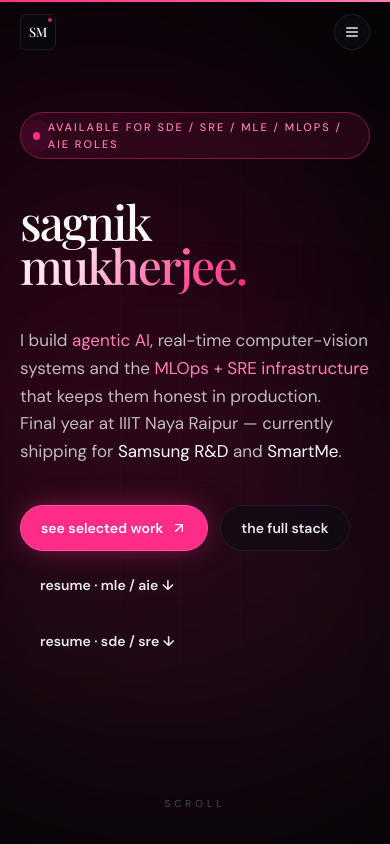
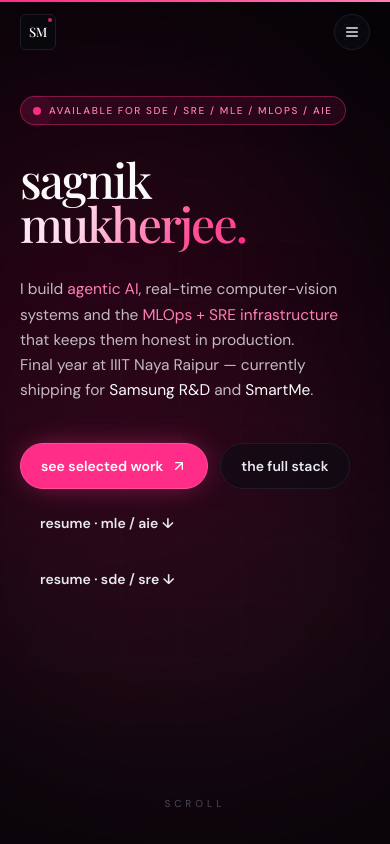
Before and after one commit to r1cksync/portfolio, a Next.js app: page / in a window 390 px wide. Shown: the top 844 px of the page. Built offline with nearby package versions, Linux system fonts and the light colour scheme; a web font is replaced by a local one.

Commit message:
feat(mobile): tap-friendly cards, staggered mobile nav, disable Lenis on touch, safe-area + reduced-motion; data: add github links for creditlens/india-nightlight/logical-clocks

```diff
--- a/app/globals.css
+++ b/app/globals.css
@@ -18,6 +18,34 @@
   font-family: var(--font-sans), system-ui, sans-serif;
   -webkit-font-smoothing: antialiased;
   -moz-osx-font-smoothing: grayscale;
+  -webkit-tap-highlight-color: transparent;
+  text-size-adjust: 100%;
+  -webkit-text-size-adjust: 100%;
+}
+
+html {
+  overflow-x: hidden;
+}
+body {
+  overflow-x: hidden;
+  overscroll-behavior-y: none;
+}
+
+@supports (padding: max(0px)) {
+  body {
+    padding-left: env(safe-area-inset-left);
+    padding-right: env(safe-area-inset-right);
+  }
+}
+
+/* Reduce-motion safety net */
+@media (prefers-reduced-motion: reduce) {
+  *, *::before, *::after {
+    animation-duration: 0.001ms !important;
+    animation-iteration-count: 1 !important;
+    transition-duration: 0.001ms !important;
+    scroll-behavior: auto !important;
+  }
 }
 
 ::selection {
--- a/components/LenisProvider.tsx
+++ b/components/LenisProvider.tsx
@@ -5,6 +5,12 @@
 
 export default function LenisProvider({ children }: { children: ReactNode }) {
   useEffect(() => {
+    // Skip Lenis on touch / coarse-pointer devices. Native iOS/Android scrolling
+    // with momentum + overscroll is consistently smoother than a hijacked RAF loop.
+    if (typeof window === "undefined") return;
+    const mq = window.matchMedia("(hover: none), (pointer: coarse)");
+    if (mq.matches) return;
+
     const lenis = new Lenis({
       duration: 1.4,
       easing: (t: number) => Math.min(1, 1.001 - Math.pow(2, -10 * t)),
--- a/components/ProjectCard.tsx
+++ b/components/ProjectCard.tsx
@@ -1,7 +1,7 @@
 "use client";
 
 import Link from "next/link";
-import { useRef, useState, type MouseEvent } from "react";
+import { useEffect, useRef, useState, type MouseEvent } from "react";
 import { motion, useMotionValue, useSpring, useTransform } from "framer-motion";
 import { ArrowUpRight, Github, Globe } from "lucide-react";
 import type { Project } from "@/lib/projects";
@@ -9,6 +9,16 @@
 export default function ProjectCard({ project, index = 0 }: { project: Project; index?: number }) {
   const ref = useRef<HTMLDivElement | null>(null);
   const [hovered, setHovered] = useState(false);
+  const [isTouch, setIsTouch] = useState(false);
+
+  useEffect(() => {
+    if (typeof window === "undefined") return;
+    const mq = window.matchMedia("(hover: none), (pointer: coarse)");
+    const update = () => setIsTouch(mq.matches);
+    update();
+    mq.addEventListener?.("change", update);
+    return () => mq.removeEventListener?.("change", update);
+  }, []);
 
   const mx = useMotionValue(0);
   const my = useMotionValue(0);
@@ -16,6 +26,7 @@
   const rotY = useSpring(useTransform(mx, [-0.5, 0.5], [-4, 4]), { stiffness: 200, damping: 22 });
 
   const handleMove = (e: MouseEvent<HTMLDivElement>) => {
+    if (isTouch) return;
     const r = e.currentTarget.getBoundingClientRect();
     mx.set((e.clientX - r.left) / r.width - 0.5);
     my.set((e.clientY - r.top) / r.height - 0.5);
@@ -38,10 +49,11 @@
       <motion.div
         ref={ref}
         onMouseMove={handleMove}
-        onMouseEnter={() => setHovered(true)}
+        onMouseEnter={() => !isTouch && setHovered(true)}
         onMouseLeave={handleLeave}
-        style={{ rotateX: rotX, rotateY: rotY, transformStyle: "preserve-3d" }}
-        className="relative overflow-hidden rounded-2xl border border-line bg-carbon/80 transition-colors duration-300 hover:border-pink-500/50"
+        whileTap={isTouch ? { scale: 0.985 } : undefined}
+        style={isTouch ? undefined : { rotateX: rotX, rotateY: rotY, transformStyle: "preserve-3d" }}
+        className="relative overflow-hidden rounded-2xl border border-line bg-carbon/80 transition-colors duration-300 hover:border-pink-500/50 active:border-pink-500/60"
       >
         {/* gradient glow ring */}
         <div className="pointer-events-none absolute -inset-px rounded-2xl opacity-0 transition-opacity duration-500 group-hover:opacity-100">
--- a/components/landing/Hero.tsx
+++ b/components/landing/Hero.tsx
@@ -7,7 +7,7 @@
 
 export default function Hero() {
   return (
-    <section className="relative isolate min-h-[100svh] overflow-hidden pb-24 pt-28">
+    <section className="relative isolate min-h-[100svh] overflow-hidden pb-20 pt-24 sm:pb-24 sm:pt-28">
       {/* Animated gradient mesh */}
       <div className="pointer-events-none absolute inset-0 -z-10">
         <div
@@ -33,11 +33,11 @@
           initial={{ opacity: 0, y: 12 }}
           animate={{ opacity: 1, y: 0 }}
           transition={{ duration: 0.6 }}
-          className="mb-10 flex items-center gap-3"
+          className="mb-8 flex flex-wrap items-center gap-2.5 sm:mb-10 sm:gap-3"
         >
-          <span className="inline-flex items-center gap-2 rounded-full border border-pink-500/40 bg-pink-500/10 px-3 py-1.5 text-[11px] font-medium uppercase tracking-[0.18em] text-pink-300 backdrop-blur-md">
+          <span className="inline-flex items-center gap-2 rounded-full border border-pink-500/40 bg-pink-500/10 px-3 py-1.5 text-[10px] font-medium uppercase tracking-[0.16em] text-pink-300 backdrop-blur-md sm:text-[11px] sm:tracking-[0.18em]">
             <span className="live-dot" />
-            available for sde / sre / mle / mlops / aie roles
+            available for sde / sre / mle / mlops / aie
           </span>
           <span className="hidden items-center gap-1.5 rounded-full border border-line bg-graphite/40 px-3 py-1.5 text-[11px] font-medium uppercase tracking-[0.18em] text-bone backdrop-blur-md sm:inline-flex">
             <Sparkles className="h-3 w-3 text-pink-400" />
@@ -73,7 +73,7 @@
               initial={{ opacity: 0, y: 20 }}
               animate={{ opacity: 1, y: 0 }}
               transition={{ duration: 0.8, delay: 0.6 }}
-              className="mt-10 max-w-2xl text-balance text-[17px] leading-relaxed text-bone/80 sm:text-[19px]"
+              className="mt-8 max-w-2xl text-balance text-[15.5px] leading-relaxed text-bone/80 sm:mt-10 sm:text-[19px]"
             >
               I build <span className="text-pink-300">agentic AI</span>, real-time computer-vision systems and the{" "}
               <span className="text-pink-300">MLOps + SRE infrastructure</span> that keeps them honest in
--- a/components/layout/Navbar.tsx
+++ b/components/layout/Navbar.tsx
@@ -96,28 +96,45 @@
             initial={{ height: 0, opacity: 0 }}
             animate={{ height: "auto", opacity: 1 }}
             exit={{ height: 0, opacity: 0 }}
-            transition={{ duration: 0.3, ease: "easeOut" }}
+            transition={{ duration: 0.3, ease: [0.22, 1, 0.36, 1] }}
             className="overflow-hidden border-t border-line bg-ink/95 backdrop-blur-xl lg:hidden"
           >
-            <div className="space-y-1 px-5 py-5">
+            <motion.div
+              initial="closed"
+              animate="open"
+              variants={{ open: { transition: { staggerChildren: 0.06, delayChildren: 0.05 } } }}
+              className="space-y-1 px-5 py-5"
+            >
               {site.nav.map((item) => (
+                <motion.div
+                  key={item.href}
+                  variants={{ closed: { opacity: 0, x: -12 }, open: { opacity: 1, x: 0 } }}
+                  transition={{ duration: 0.35, ease: [0.22, 1, 0.36, 1] }}
+                >
                   <Link
-                  key={item.href}
                     href={item.href}
                     onClick={() => setOpen(false)}
-                  className="block rounded-lg px-3 py-3 text-sm font-medium text-bone hover:bg-pink-500/10 hover:text-pink-300"
+                    className="group flex items-center justify-between rounded-lg px-3 py-3.5 text-[15px] font-medium text-bone transition-colors hover:bg-pink-500/10 hover:text-pink-300 active:bg-pink-500/15"
                   >
-                  {item.label}
+                    <span>{item.label}</span>
+                    <span className="text-pink-400 opacity-0 transition-opacity group-hover:opacity-100">→</span>
                   </Link>
+                </motion.div>
               ))}
+              <motion.div
+                variants={{ closed: { opacity: 0, y: 10 }, open: { opacity: 1, y: 0 } }}
+                transition={{ duration: 0.4, ease: [0.22, 1, 0.36, 1] }}
+                className="pt-2"
+              >
                 <Link
                   href="/#contact"
                   onClick={() => setOpen(false)}
-                className="mt-2 block rounded-lg bg-pink-500 px-3 py-3 text-center text-sm font-semibold text-white"
+                  className="block rounded-lg bg-pink-500 px-3 py-3.5 text-center text-sm font-semibold text-white shadow-[0_0_24px_-10px_rgba(255,45,135,0.7)]"
                 >
-                let's talk →
+                  let&apos;s talk →
                 </Link>
-            </div>
+              </motion.div>
+            </motion.div>
           </motion.div>
         )}
       </AnimatePresence>
--- a/lib/projects.ts
+++ b/lib/projects.ts
@@ -131,6 +131,7 @@
       "Multi-agent credit underwriting platform built for production banking workflows. Eighteen specialised agents — document_ingestor, kyc_validator, income_normalizer, bureau_aggregator, fraud_signaler, dti_calculator, collateral_assessor, behavioural_scorer, sector_risk_analyst, peer_benchmarker, regulatory_compliance_checker, ecl_estimator, stress_tester, narrative_writer, decision_committee, audit_logger, explanation_generator, escalation_router — coordinate through a planner that respects regulatory boundaries. Every score ships with traceable feature attribution and a regulator-ready audit trail. Built on Next.js + TypeScript with a multi-tenant architecture, employee + customer portals, and an editorial design language inspired by financial broadsheets.",
     cover: "/projects/creditlens/cover.png",
     tags: ["Next.js", "TypeScript", "LangChain", "Multi-Agent", "PostgreSQL", "Regulatory Compliance", "Banking", "RBAC"],
+    github: "https://github.com/r1cksync/creditlens-aws-infra-deployment",
     year: "2025",
     category: "Agentic AI",
     highlights: [
@@ -150,6 +151,7 @@
       "A teaching-grade simulator for the foundations of distributed time. Each process card surfaces its physical clock, Lamport scalar and full vector clock side-by-side, and every local event / send / receive updates them according to Lamport's and Mattern's rules. A controllable message-sending panel lets you queue inter-process messages with custom network delay; events are stamped with delivery times and the resulting happened-before relation is rendered as a live causality DAG. Designed for the moment students stop treating vector clocks as abstract notation and start *seeing* concurrency.",
     cover: "/projects/logical-clocks/cover.png",
     tags: ["React", "TypeScript", "Distributed Systems", "Visualization", "Lamport Clocks", "Vector Clocks"],
+    github: "https://github.com/r1cksync/Distributed-Systems-Mini-Project",
     year: "2025",
     category: "Distributed Systems",
     highlights: [
@@ -189,6 +191,7 @@
       "A geospatial pipeline that ingests NASA's VIIRS DNB nighttime-light imagery through Google Earth Engine, clips it against India's pincode boundary shapefiles, and emits a per-PIN time-series of mean radiance. The output is a hyperlocal proxy for electrification, urbanisation and economic activity that complements (and often beats) census data for off-cycle years. Pipeline handles cloud masking, stray-light correction and pincode boundary edge cases, and exports clean GeoJSON / CSV for downstream economic modelling.",
     cover: "/projects/india-nightlight/cover.webp",
     tags: ["Google Earth Engine", "VIIRS DNB", "Python", "GeoPandas", "Remote Sensing", "Geospatial"],
+    github: "https://github.com/r1cksync/India-Nightlight-Analysis",
     year: "2024",
     category: "Geospatial / Data",
     highlights: [
```
Lines whose indentation alone changed are shown as unchanged.
